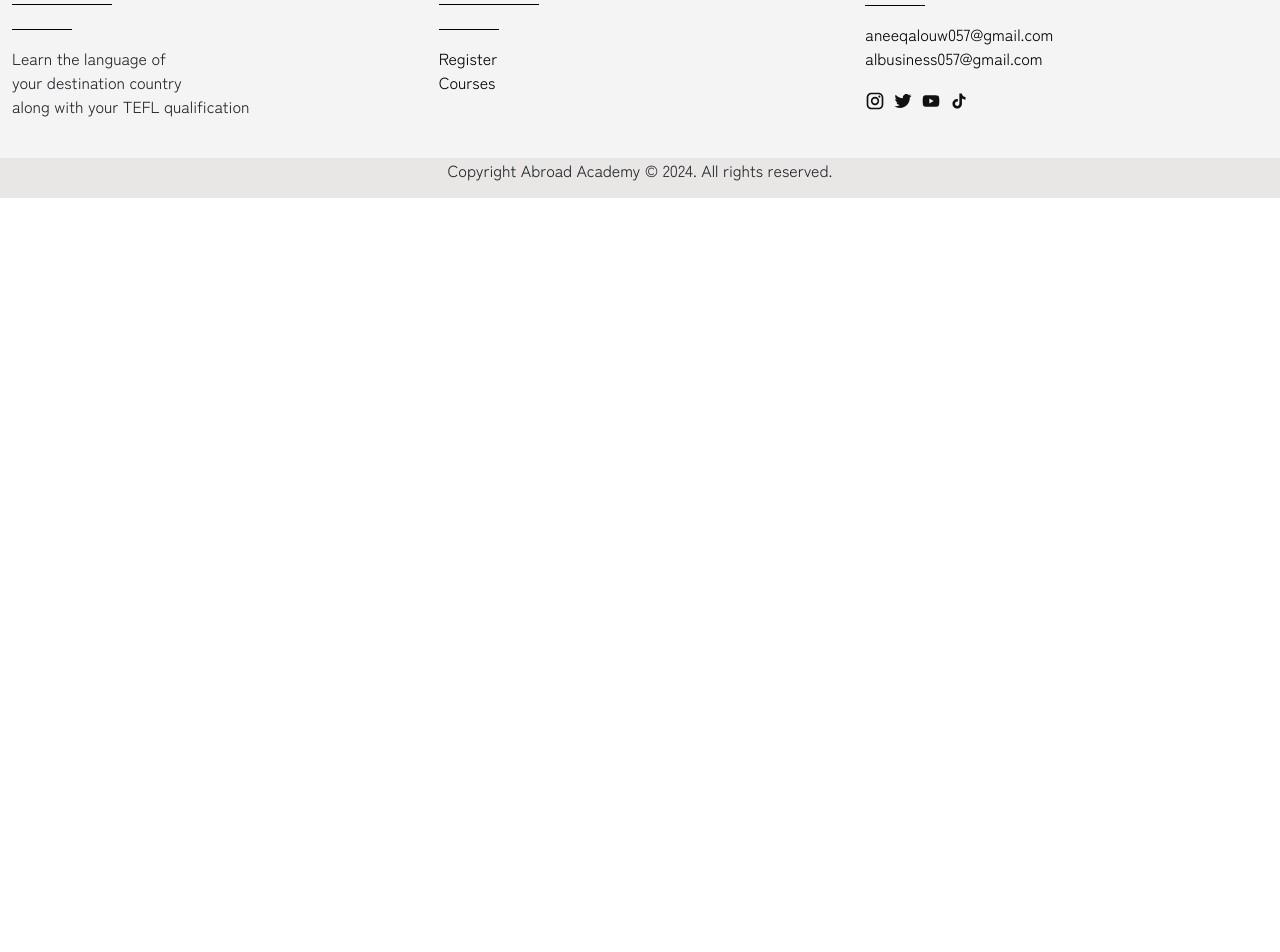
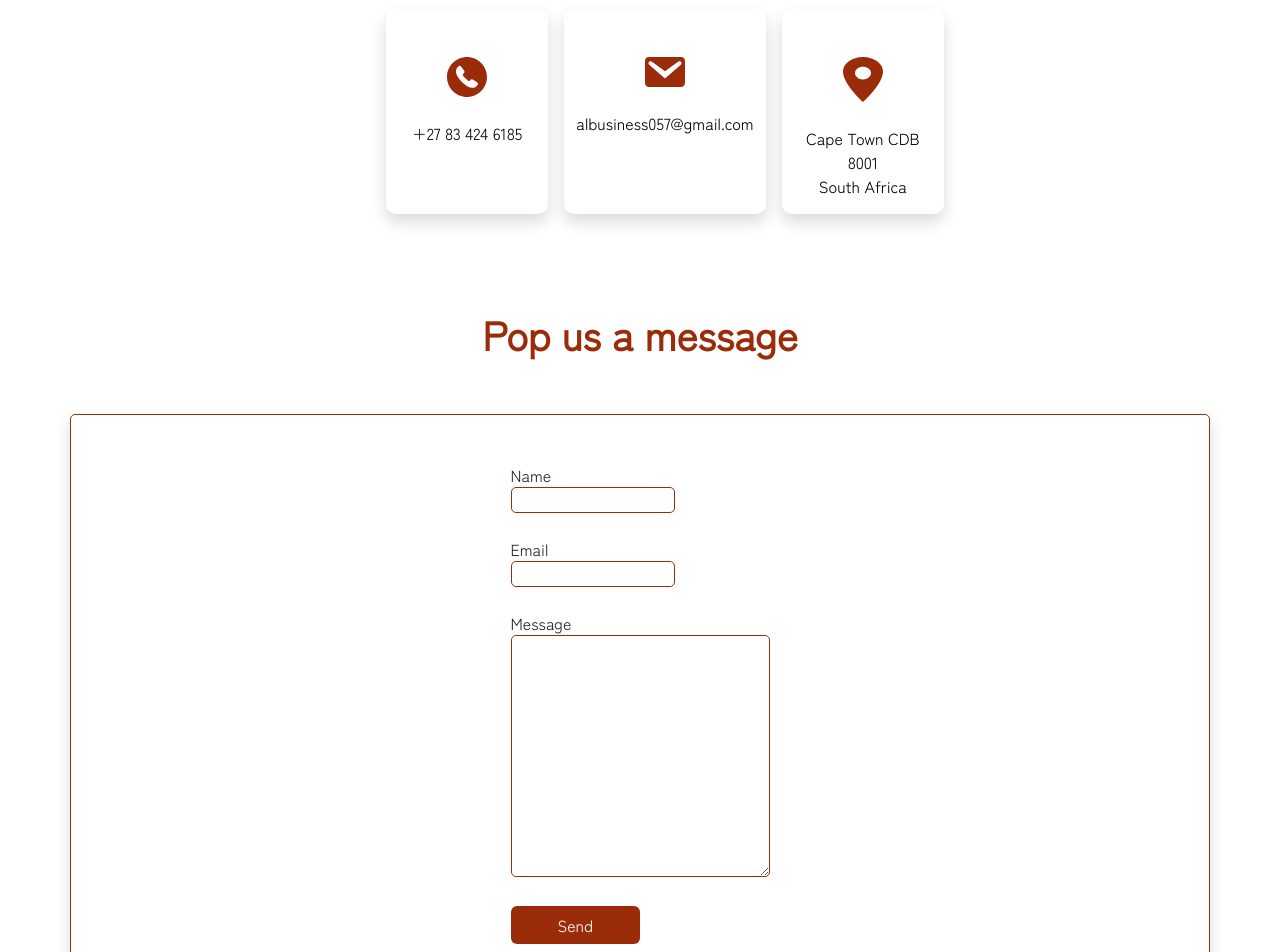
Before and after one commit to aneeqalouw/CAPSTONE, a Vue app: page /contact in a window 1280 px wide. Shown: the part 220-1172 px from the top of the page. Before the commit the page ends 800 px from the top, so only its background shows below. Built offline with nearby package versions, Linux system fonts and the light colour scheme; what vue3-cookies would draw is missing.

Commit message:
contact page done

```diff
--- a/src/components/FooterComp.vue
+++ b/src/components/FooterComp.vue
@@ -120,6 +120,7 @@ export default {
 #footer {
   background-color: #f4f4f4;
   text-align: start;
+  bottom: 0;
 }
 #copy{
     background-color: #E9E6E6;
--- a/src/components/NavBar.vue
+++ b/src/components/NavBar.vue
@@ -52,7 +52,7 @@ export default {};
 
 <style scoped>
 nav{
-  background-image: linear-gradient(#fee0ce, #fce7db,#fff4ef );
+  background-image: linear-gradient(#fbd6be, #fbe4d7,#fbefe8 );
 }
 nav a{
     text-decoration: none;
--- a/src/views/ContactView.vue
+++ b/src/views/ContactView.vue
@@ -1,17 +1,128 @@
 <template>
-  <br><br>
-  <br><br>
-    <div class="container">
-        <h1>Contact</h1>
+  <br /><br />
+  <br /><br />
+  <div class="container">
+    <h1 class="display-3" id="heading">Get in touch</h1>
+    <br /><br />
+    <div class="row d-block d-md-flex justify-content-center gap-3 h-50 w-50" id="contacts">
+      <div class="col shadow" id="block">
+        <br><br>
+        <a href="tel:+27-83-424-6185">
+          <svg
+            width="40"
+            height="40"
+            viewBox="0 0 40 40"
+            fill="none"
+            xmlns="http://www.w3.org/2000/svg"
+          >
+            <path
+              d="M19.9996 40C30.9218 40 40 30.9219 40 20C40 9.05882 30.9017 0 19.9795 0C9.03893 0 0 9.05882 0 20C0 30.9219 9.05817 40 19.9996 40ZM14.8828 24.8825C10.0195 20.0385 6.92142 13.8626 10.5884 10.1958C10.8042 9.97992 11.0393 9.76491 11.2552 9.54907C12.3729 8.48992 13.4513 8.54932 14.4117 9.90212L16.961 13.5297C17.8235 14.7846 17.6077 15.4898 16.6865 16.4703L15.8825 17.353C15.5889 17.6274 15.7068 17.9997 15.8432 18.2356C16.2164 18.9409 17.2747 20.1958 18.4117 21.3336C19.5888 22.5098 20.7843 23.5096 21.5298 23.9212C21.8042 24.0785 22.1966 24.1178 22.4517 23.8827L23.2942 23.0787C24.2354 22.1568 25.0009 21.9217 26.2166 22.7842C27.4446 23.6575 28.6801 24.5204 29.9228 25.3727C31.1577 26.2746 31.4513 27.3923 30.1964 28.5292C29.9814 28.7451 29.7848 28.981 29.5689 29.196C25.9028 32.8436 19.7452 29.7448 14.8828 24.8825Z"
+              fill="#9A2C0A"
+            />
+          </svg>
+          <br />
+          <br />
+          <p>+27 83 424 6185</p>
+        </a>
+      </div>
+      <div class="col shadow" id="block">
+        <br><br>
+        <a href="mailto:albusiness057@gmail.com?">
+          <svg
+            width="40"
+            height="30"
+            viewBox="0 0 40 30"
+            fill="none"
+            xmlns="http://www.w3.org/2000/svg"
+          >
+            <path
+              d="M4.42093 0H35.5791C38.5185 0 40 1.475 40 4.475V25.525C40 28.5 38.5185 30 35.5791 30H4.42093C1.48148 30 0 28.5 0 25.525V4.475C0 1.475 1.48148 0 4.42093 0ZM19.9882 21.5L35.8377 7.675C36.4021 7.175 36.8489 6.025 36.1434 5C35.4615 3.975 34.2152 3.95 33.3921 4.575L19.9882 14.225L6.60788 4.575C5.78483 3.95 4.53851 3.975 3.85656 5C3.15109 6.025 3.59788 7.175 4.16226 7.675L19.9882 21.5Z"
+              fill="#9A2C0A"
+            />
+          </svg>
+          <br /><br />
+          <p>albusiness057@gmail.com</p>
+        </a>
+      </div>
+      <div class="col shadow" id="block">
+        <br><br>
+        <a
+          href="https://www.google.com/maps/d/u/0/viewer?mid=1lhs71HbZ6S6cAR6VQVrpW2dolhw&ll=-33.98215743335129%2C18.38364600000002&z=12"
+        >
+          <svg
+            width="40"
+            height="45"
+            viewBox="0 0 40 45"
+            fill="none"
+            xmlns="http://www.w3.org/2000/svg"
+          >
+            <path
+              d="M20 0C8.95875 0 0 6.4798 0 14.4643C0 27.3214 20 45 20 45C20 45 40 27.3214 40 14.4643C40 6.4798 31.0413 0 20 0ZM20 22.5C18.4177 22.5 16.871 22.123 15.5554 21.4166C14.2398 20.7102 13.2145 19.7062 12.609 18.5315C12.0035 17.3569 11.845 16.0643 12.1537 14.8173C12.4624 13.5703 13.2243 12.4248 14.3431 11.5257C15.462 10.6267 16.8874 10.0144 18.4393 9.76638C19.9911 9.51833 21.5997 9.64564 23.0615 10.1322C24.5233 10.6188 25.7727 11.4427 26.6518 12.4999C27.5308 13.5571 28 14.8 28 16.0714C27.9977 17.7758 27.1541 19.4099 25.6543 20.6151C24.1545 21.8202 22.121 22.4981 20 22.5Z"
+              fill="#9A2C0A"
+            />
+          </svg>
+          <br><br>
+          <p>Cape Town CDB 8001 <br> South Africa</p>
+        </a>
+      </div>
     </div>
+    <br><br>
+    <br><br>
+    <h2 class="display-6" id="heading">Pop us a message</h2>
+    <br><br>
+    <div class="row d-grid justify-content-center shadow" id="form">
+        <form action="" method="post">
+            <br><br>
+            <label>Name</label> <br>
+            <input type="text" name="name" required> <br> <br>
+            <label >Email</label> <br>
+            <input type="text" name="email" required> <br><br>
+            <label>Message</label> <br>
+            <textarea name="message" cols="30" rows="10" required></textarea><br><br>
+            <button class="btn w-50" type="submit">Send</button>
+            <br><br>
+        </form>
+    </div>
+    <br><br>
+  </div>
 </template>
 
 <script>
-    export default {
-
-    }
+export default {};
 </script>
 
 <style scoped>
-
+#heading {
+  color: #9a2c0a;
+  font-weight: bold;
+}
+a {
+  text-decoration: none;
+  color: black;
+}
+#block{
+    border-radius: 10px;
+}
+#contacts{
+    margin-inline: 19rem;
+}
+button{
+    background-color: #9a2c0a;
+    color: white;
+}
+form{
+    text-align: start;
+}
+#form{
+    border: #9a2c0a solid 0.5px;
+    border-radius: 5px;
+}
+input{
+    border: #9a2c0a solid 0.5px;
+    border-radius: 5px;
+}
+textarea{
+    border: #9a2c0a solid 0.5px;
+    border-radius: 5px;
+}
 </style>
--- a/src/views/LoginView.vue
+++ b/src/views/LoginView.vue
@@ -7,9 +7,9 @@
     <div class="container d-grid justify-content-center w-75 shadow" id="loginForm">
       <br /><br />
       <label class="me-auto">Email *</label> <br>
-      <input type="text" placeholder="Email" v-model="payload.email" class=" w-100"/> <br> <br>
+      <input type="text" placeholder="Email" v-model="payload.email" class=" w-100" required/> <br> <br>
       <label class="me-auto">Password *</label> <br>
-      <input type="password" placeholder="Password" v-model="payload.pwd" class=" w-100"> <br> <br>
+      <input type="password" placeholder="Password" v-model="payload.pwd" class=" w-100" required/> <br> <br>
       <button type="submit" @click="loggingIn" class="btn" id="button">Log in</button>
       <br><br>
       <p>
--- a/src/views/RegisterView.vue
+++ b/src/views/RegisterView.vue
@@ -10,16 +10,16 @@
       <p class="lead fs-5 fw-bold me-auto">Register and book a course today!</p>
       <p>You must be at least 18 and a South African citizen to register</p>
       <label class="me-auto">First Name *</label>
-      <input type="text" placeholder="First Name"/>
+      <input type="text" placeholder="First Name" required/>
       <br />
       <label class="me-auto">Last Name *</label>
-      <input type="text" placeholder="Last Name" /> <br />
+      <input type="text" placeholder="Last Name" required /> <br />
       <label class="me-auto">South African ID number *</label>
-      <input type="text" placeholder="ID number" /> <br />
+      <input type="text" placeholder="ID number"  required/> <br />
       <label class="me-auto">Date of birth *</label>
-      <input type="date" placeholder="yyyy/mm/dd" /> <br />
+      <input type="date" placeholder="yyyy/mm/dd"  required/> <br />
       <label class="me-auto">Email address *</label>
-      <input type="text" placeholder="Email" id="pass" />
+      <input type="text" placeholder="Email" id="pass" required />
       <br />
       <label class="me-auto">Create a password *</label>
       <input type="password" placeholder="Must be at least 8 characters" />
```
